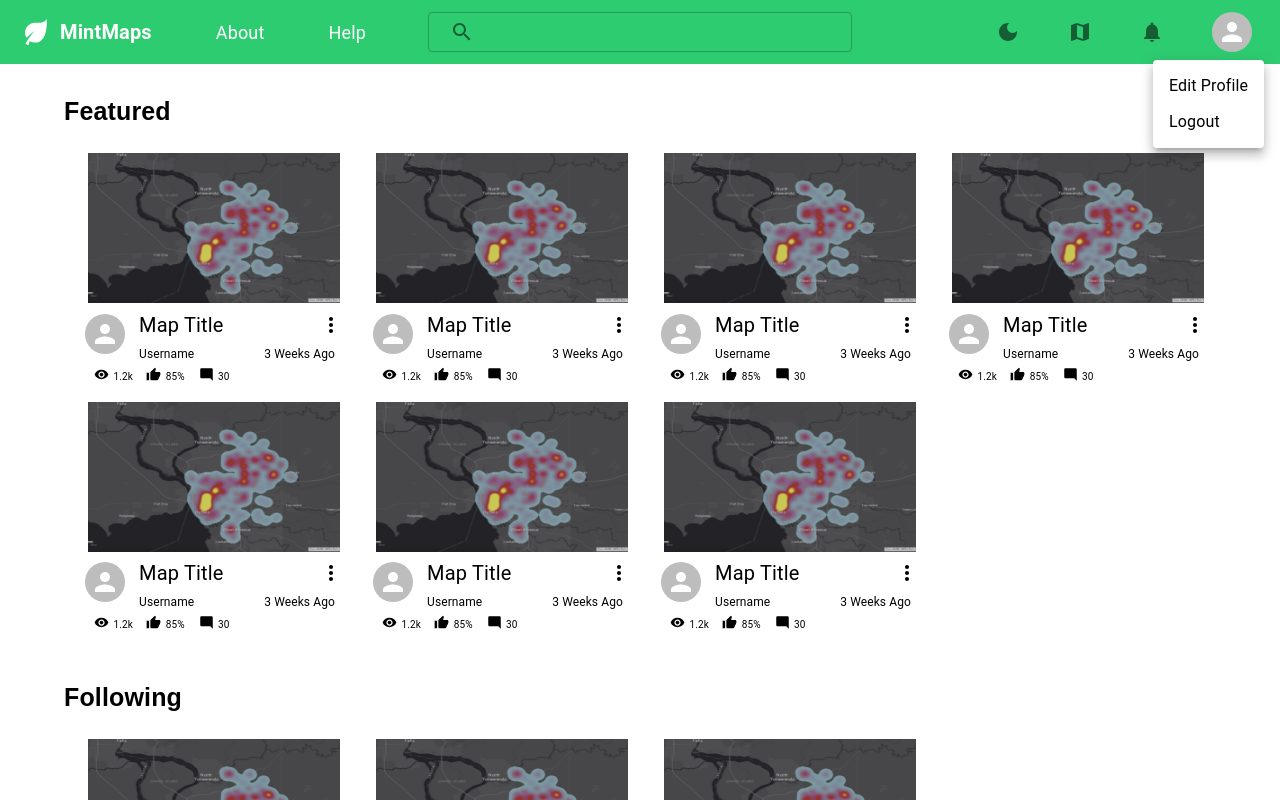
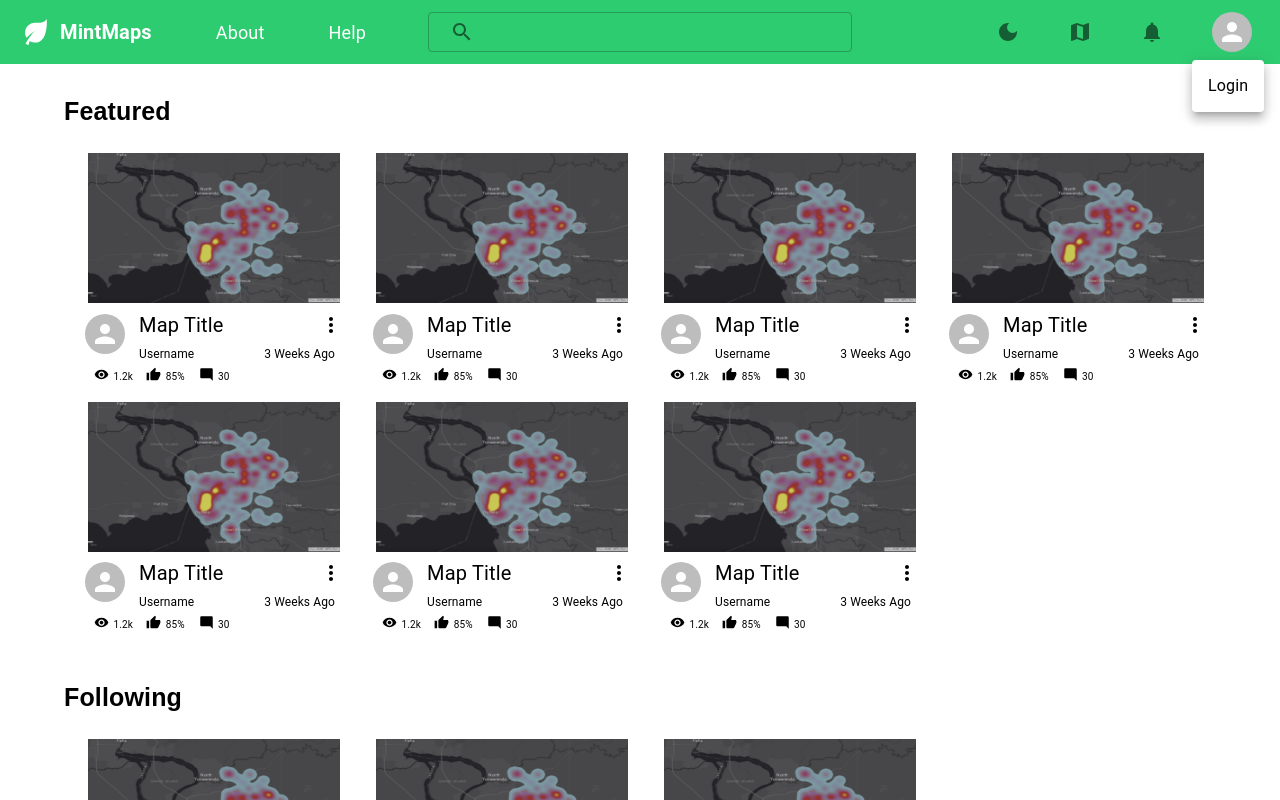
Before and after one commit to CSE-416-Team-Green/mintmaps, a Next.js app: page / in a window 1280 px wide. Both pictures are taken after a click on the button 1232 px from the left and 32 px from the top of the page. Shown: the top 800 px of the page. Built offline with nearby package versions, Linux system fonts and the light colour scheme.

Commit message:
fix: dropdown menu change state

```diff
--- a/components/Header.tsx
+++ b/components/Header.tsx
@@ -42,6 +42,10 @@ const Header = () => {
         router.push("/user-profile");
     };
 
+    const navToLogin = () => {
+        setAnchor(null);
+        router.push("/login");
+    };
     return (
         <div className={styles.header}>
             <div className={styles.left}>
@@ -64,6 +68,7 @@ const Header = () => {
                     <Avatar alt="Richard McKenna" src="" />
                 </IconButton>
 
+                {authContext.isLoggedIn ? (
                     <Menu
                         id="basic-menu"
                         anchorEl={anchor}
@@ -73,11 +78,27 @@ const Header = () => {
                             "aria-labelledby": "basic-button",
                         }}
                     >
-                    <MenuItem onClick={handleProfileClose}>Edit Profile</MenuItem>
+                        <MenuItem onClick={handleProfileClose}>
+                            Edit Profile
+                        </MenuItem>
                         <MenuItem href={"/logout"} onClick={handleCloseLogout}>
                             Logout
                         </MenuItem>
                     </Menu>
+                ) : (
+                    <Menu
+                        id="basic-menu"
+                        anchorEl={anchor}
+                        open={open}
+                        onClose={handleClose}
+                        MenuListProps={{
+                            "aria-labelledby": "basic-button",
+                        }}
+                    >
+                        {" "}
+                        <MenuItem onClick={navToLogin}>Login</MenuItem>
+                    </Menu>
+                )}
             </div>
         </div>
     );
```
Lines whose indentation alone changed are shown as unchanged.
